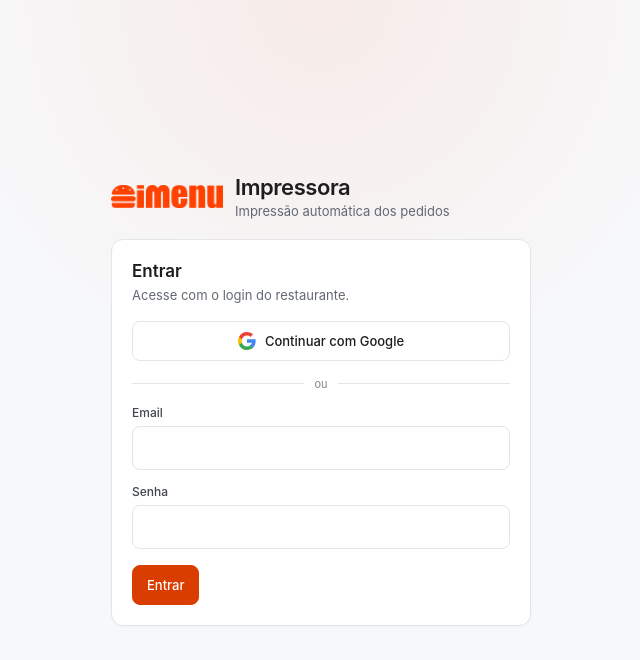
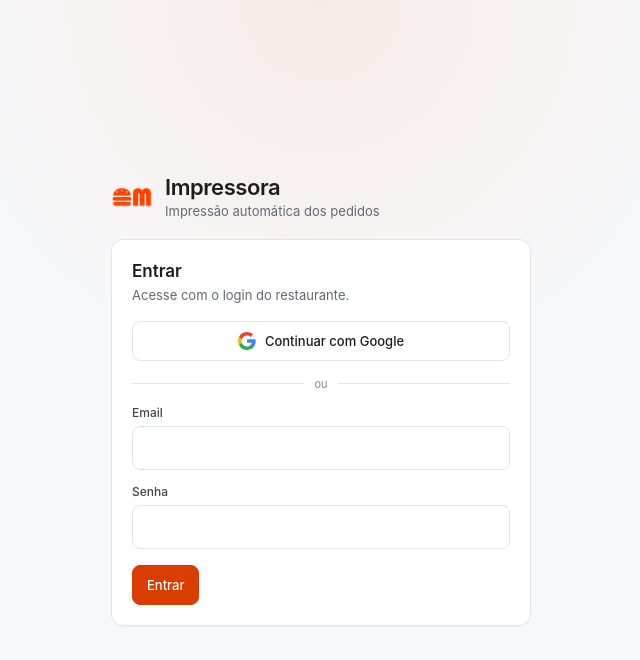
Before and after one commit to metrix0/imenu-printer, an Electron app: page index.html in a window 1280 px wide. Shown: the whole page, without its empty margins (319-959 px from the left). Drawn offline with Linux system fonts and the light colour scheme; no server answers.

Commit message:
Use favicon on printer login

```diff
--- a/index.html
+++ b/index.html
@@ -114,8 +114,8 @@
         }
 
         .brandMarkImage {
-            width: 112px;
-            height: auto;
+            width: 42px;
+            height: 42px;
             flex: 0 0 auto;
             object-fit: contain;
         }
@@ -895,7 +895,7 @@
 <div id="loginScreen" class="loginScreen">
     <div class="loginWrap">
         <div class="loginLogo">
-            <img class="brandMarkImage" src="./CombinationMarkLogo_Brand.png" alt="iMenu" />
+            <img class="brandMarkImage" src="./favicon.png" alt="iMenu" />
             <div>
                 <h1>Impressora</h1>
                 <p>Impressão automática dos pedidos</p>
```
